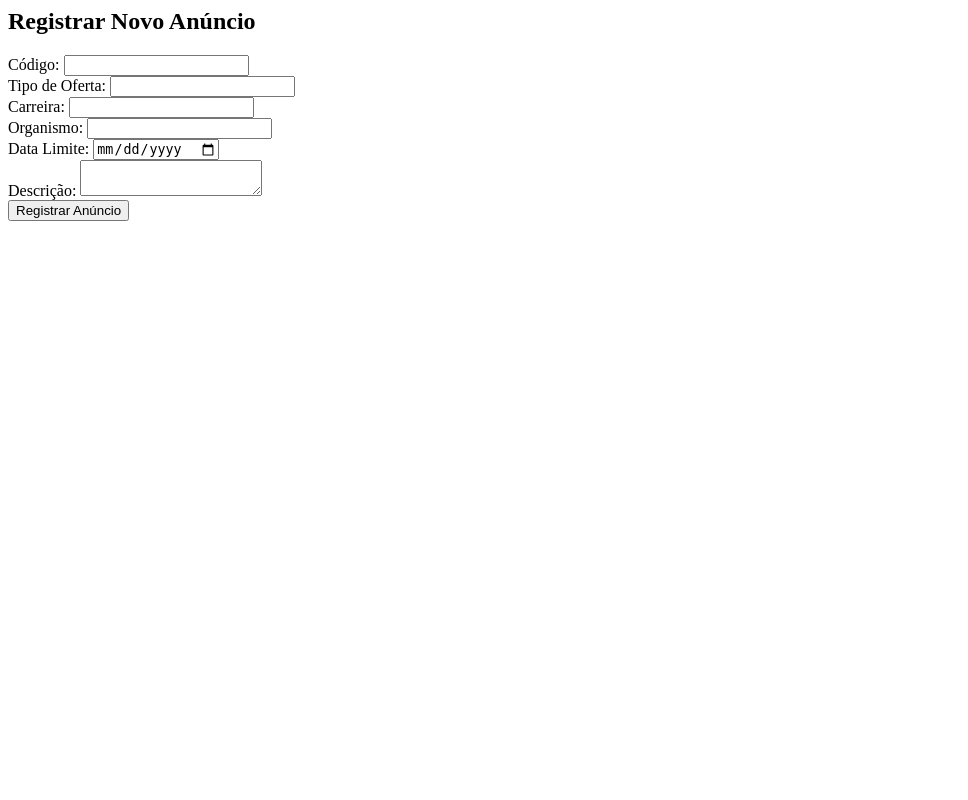
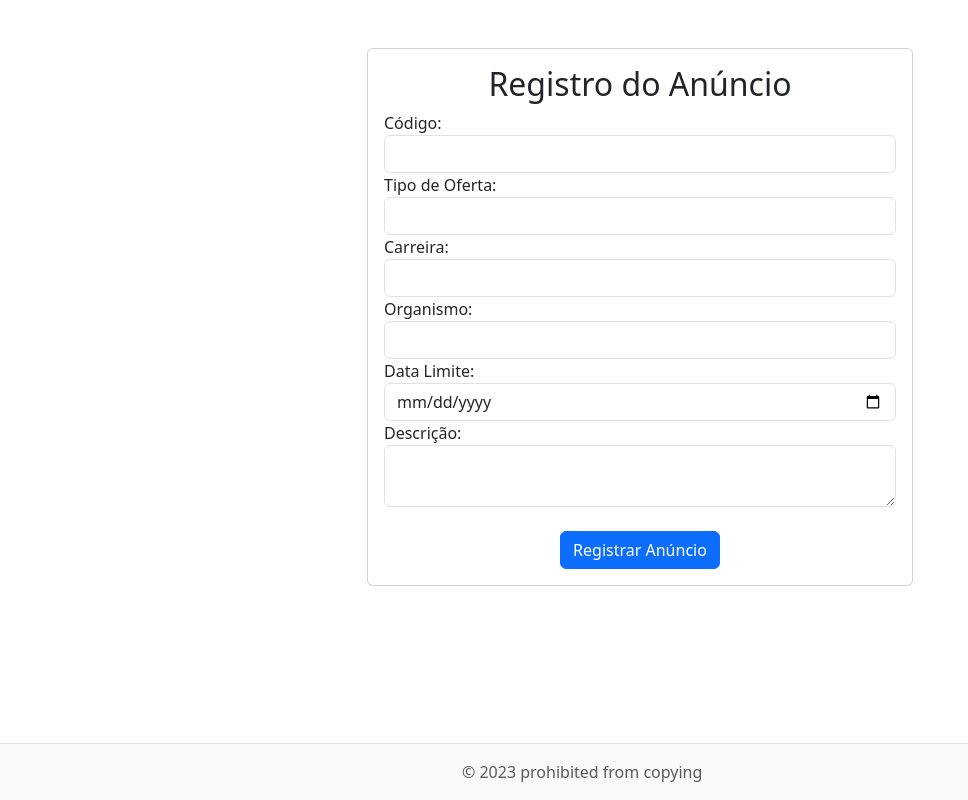
Before and after one commit to Mendes1416/Projeto-Redes-V, a PHP site: page /Registar_Anuncio.php in a window 1280 px wide. Shown: the whole page, without its empty margins (0-968 px from the left). Run offline with PHP 8.4, Linux system fonts and the light colour scheme.

Commit message:
fiz minimas melhorais

```diff
--- a/Favoritos.php
+++ b/Favoritos.php
@@ -1,4 +1,5 @@
 <?php
+$title="Pagina dos Anúncios Favoritos";
 include('config.php');
 require(__DIR__ . '/inc/header.php');
 
--- a/LoginEmpresa.php
+++ b/LoginEmpresa.php
@@ -1,4 +1,5 @@
 <?php
+$title="Login da Empresa";
 require(__DIR__ . '/inc/header.php');
 ?>
 
--- a/Registar_Anuncio.php
+++ b/Registar_Anuncio.php
@@ -1,3 +1,7 @@
+<?php
+require(__DIR__ . '/inc/header.php');
+?>
+
 <?php
 // Verificar se o formulário foi submetido
 if ($_SERVER["REQUEST_METHOD"] == "POST") {
@@ -21,7 +25,7 @@ if ($_SERVER["REQUEST_METHOD"] == "POST") {
         $stmt->bindParam(':carreira', $_POST['carreira']);
         $stmt->bindParam(':organismo', $_POST['organismo']);
         $stmt->bindParam(':data_limite', $_POST['data_limite']);
-        $stmt->bindParam(':descricao', $_POST['descricao']); // Corrigido para :descricao
+        $stmt->bindParam(':descricao', $_POST['descricao']);
 
         // Executar a declaração
         $stmt->execute();
@@ -36,10 +40,15 @@ if ($_SERVER["REQUEST_METHOD"] == "POST") {
 }
 ?>
 
-<div class="container text-center">
-    <div class="mx-auto">
-        <h2>Registrar Novo Anúncio</h2>
-        <form action="<?php echo htmlspecialchars($_SERVER["PHP_SELF"]); ?>" method="post">
+
+<body>
+    <div class="container mt-5">
+        <div class="row justify-content-center">
+            <div class="col-md-6">
+                <div class="card">
+                    <div class="card-body">
+                        <h2 class="text-center">Registro do Anúncio</h2>
+                        <form action="validar_anuncio.php" method="post" id="form-anuncio">
                             <div class="form-group">
                                 <label for="codigo">Código:</label>
                                 <input type="text" name="codigo" class="form-control" required>
@@ -64,7 +73,17 @@ if ($_SERVER["REQUEST_METHOD"] == "POST") {
                                 <label for="descricao">Descrição:</label>
                                 <textarea name="descricao" class="form-control" required></textarea>
                             </div>
+                            <br>
+                            <div class="form-group text-center">
                                 <button type="submit" class="btn btn-primary">Registrar Anúncio</button>
+                            </div>
                         </form>
                     </div>
                 </div>
+            </div>
+        </div>
+    </div>
+    <?php require(__DIR__ . '/inc/footer.php'); ?>
+
+</body>
+</body>
--- a/Registo.php
+++ b/Registo.php
@@ -1,5 +1,6 @@
 <?php
-// session_start();
+$title="Registo do Aluno";
+session_start();
 require(__DIR__ . '/inc/header.php');
 require_once "config.php";
 
--- a/detalhes_anuncio.php
+++ b/detalhes_anuncio.php
@@ -1,4 +1,5 @@
 <?php
+$title="Detalhes do anuncio";
 include('config.php');
 require(__DIR__ . '/inc/header.php');
 
--- a/inc/header.php
+++ b/inc/header.php
@@ -4,7 +4,10 @@
 <head>
     <meta charset="UTF-8">
     <meta name="viewport" content="width=device-width, initial-scale=1.0">
-    <link rel="icon" type="image/x-icon" href="img/icon.png">
-    <title>Oferta de Emprego</title>
+    <link rel="icon" type="image/x-icon" href="img/icon.jpg">
+    <title><?php if(empty($title)) echo ""; else echo $title; ?></title>
     <link rel="stylesheet" href="css/bootstrap.min.css">
+
+
+
 </head>
--- a/index.php
+++ b/index.php
@@ -1,4 +1,5 @@
 <?php
+$title="Página Inicial";
 require(__DIR__ . '/inc/header.php');
 
 // Inicie a sessão
@@ -41,7 +42,7 @@ try {
 
 <nav class="navbar navbar-expand-lg bg-body-tertiary">
     <div class="container-fluid">
-        <a class="navbar-brand" href="#">Oferta de Emprego</a>
+        <a class="navbar-brand" href="#"> Oferta de Emprego</a>
         <button class="navbar-toggler" type="button" data-bs-toggle="collapse" data-bs-target="#navbarSupportedContent" aria-controls="navbarSupportedContent" aria-expanded="false" aria-label="Toggle navigation">
             <span class="navbar-toggler-icon"></span>
         </button>
--- a/login.php
+++ b/login.php
@@ -1,4 +1,5 @@
 <?php
+$title="Login do Aluno";
 require(__DIR__ . '/inc/header.php');
 session_start();
 require_once "config.php";
@@ -75,6 +76,8 @@ if($_SERVER["REQUEST_METHOD"] == "POST"){
         <div class="col-md-6">
             <div class="card">
                 <div class="card-body">
+                <img src="img/Login.jpg" class="img-fluid mx-auto d-block mb-3" alt="Imagem de Login" style="width: 50%;">
+                <!-- <img src="img/Login.jpg" class="img-fluid mb-3" alt="Imagem de Login" style="width: 50%;"> -->
                     <h2 class="text-center">Login</h2>
                     <p class="text-center">Por favor, preencha os campos para fazer o login.</p>
                     <?php
--- a/perfil.php
+++ b/perfil.php
@@ -1,4 +1,5 @@
 <?php
+$title="Editar o perfil";
 session_start();
 require(__DIR__ . '/inc/header.php');
 include('config.php');
@@ -62,6 +63,7 @@ if ($_SERVER['REQUEST_METHOD'] === 'POST') {
                                 <label for="curso">Curso:</label>
                                 <input type="text" class="form-control" id="curso" name="curso" value="<?php echo $usuario['curso']; ?>" required>
                             </div>
+                            <br>
                             <button type="submit" class="btn btn-primary btn-block">Salvar Alterações</button>
                         </form>
                     </div>
--- a/perfilEmpresa.php
+++ b/perfilEmpresa.php
@@ -1,4 +1,5 @@
 <?php
+$title="Editar o perfil da Empresa";
 session_start();
 require(__DIR__ . '/inc/header.php');
 include('config.php');
--- a/validar_anuncio.php
+++ b/validar_anuncio.php
@@ -6,7 +6,7 @@ session_start();
 // Verifica se o usuário está logado
 if (!isset($_SESSION['loggedin']) || $_SESSION['loggedin'] !== true) {
     // Se não estiver logado, redireciona para a página de login
-    header("Location: login.php");
+    header("Location: LoginEmpresa.php");
     exit();
 }
 
```
Also changed, not shown: img/Login.jpg (added), img/icon.jpg (added). Lines whose indentation alone changed are shown as unchanged.
